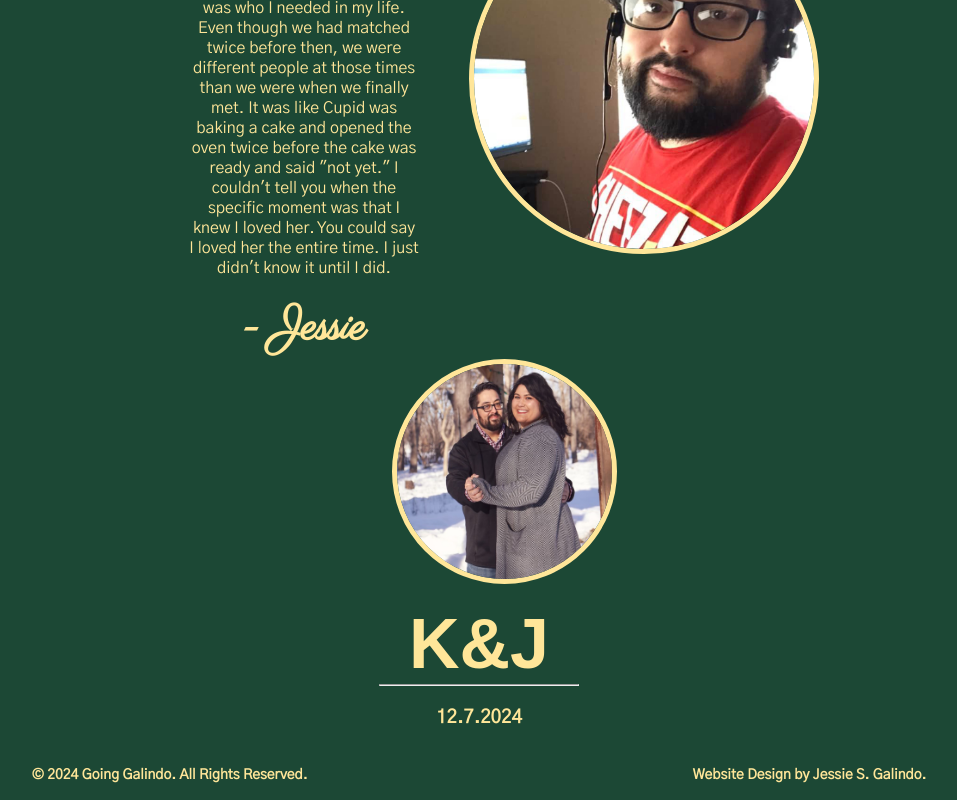
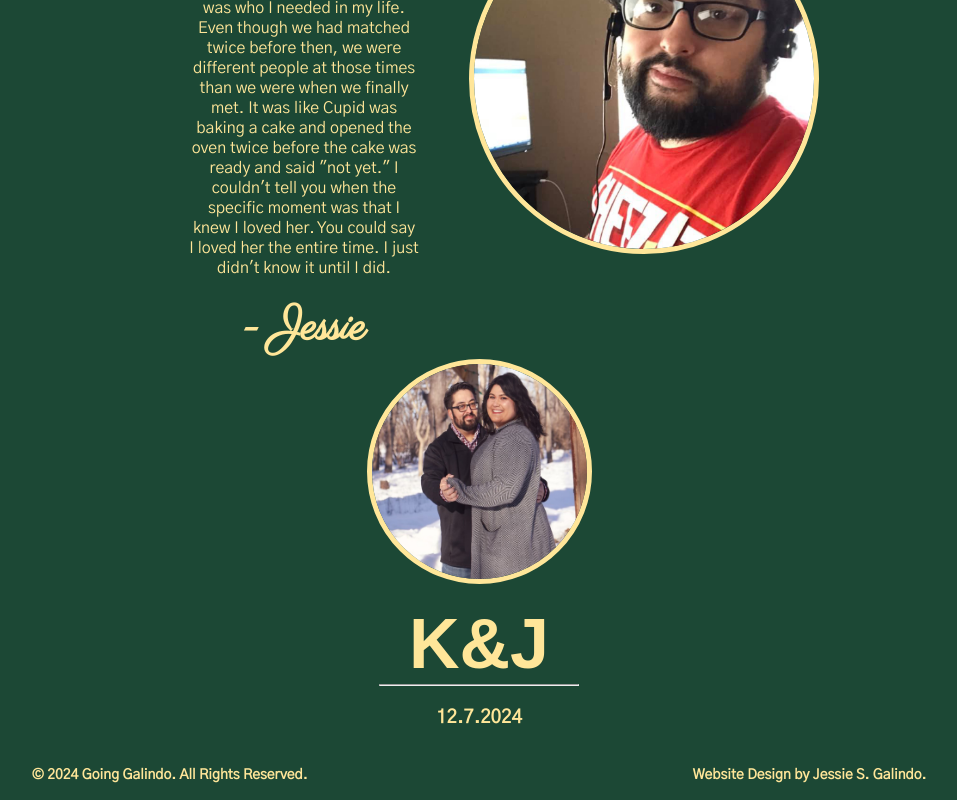
Before and after one commit to MrMessyFace/going-galindo, a React (Create React App) app: page /ourstory in a window 1280 px wide. Shown: the part 2223-3023 px from the top of the page, without its empty margins (161-1118 px from the left). Built offline with nearby package versions, Linux system fonts and the light colour scheme; a web font is replaced by a local one.

Commit message:
fixed alignment in our story

```diff
--- a/src/assets/css/App.css
+++ b/src/assets/css/App.css
@@ -243,7 +243,6 @@ body {
   height: 225px;
   border: 5px solid #ffe699;
   border-radius: 50%;
-  margin-left: 50px;
 }
 
 .kelsey-story-section img {
```
Also changed, not shown: src/components/OurStory.js (+5 -6 lines).
